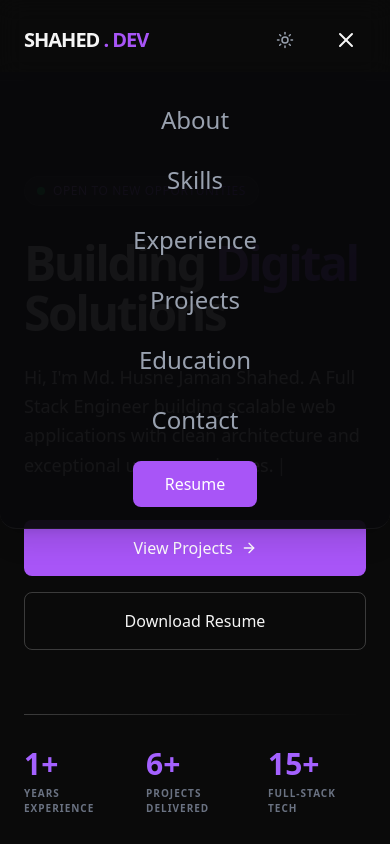
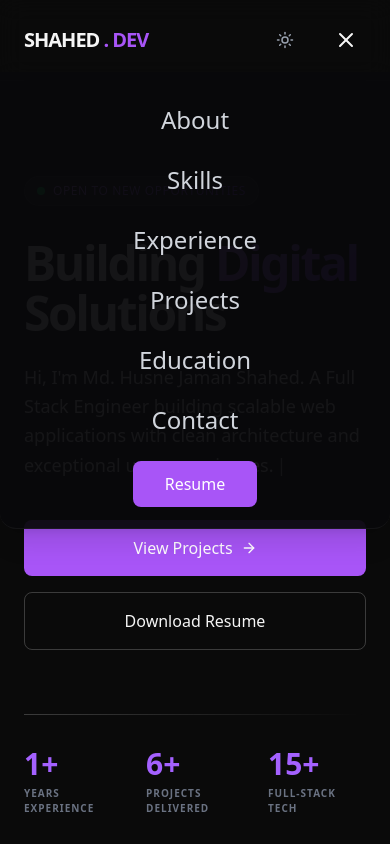
Before and after one commit to ShahedCE/Portfolio-Website, a Next.js app: page / in a window 390 px wide. Both pictures are taken after a click on the button 346 px from the left and 40 px from the top of the page. Shown: the top 844 px of the page. Built offline with nearby package versions, Linux system fonts and the light colour scheme.

Commit message:
Marquee & hamburger

```diff
--- a/src/components/layout/Navbar.tsx
+++ b/src/components/layout/Navbar.tsx
@@ -154,7 +154,7 @@ export default function Navbar() {
                   <Link
                     href={item.href}
                     onClick={() => setIsOpen(false)}
-                    className="text-2xl font-medium text-gray-400 hover:text-foreground transition-colors"
+                    className="text-2xl font-medium text-gray-600 dark:text-gray-300 hover:text-black dark:hover:text-white transition-colors"
                   >
                     {item.label}
                   </Link>
--- a/src/components/sections/Hero.tsx
+++ b/src/components/sections/Hero.tsx
@@ -248,10 +248,10 @@ function MarqueeItem({
   return (
     <div className="group flex items-center gap-4 cursor-pointer">
       <div className="w-10 h-10 rounded-lg bg-black/5 dark:bg-white/5 border border-black/10 dark:border-white/10 flex items-center justify-center">
-        <Icon className="text-xl text-gray-300 transition-colors duration-300 group-hover:text-black dark:group-hover:text-gray-50" />
+        <Icon className="text-xl text-gray-900 dark:text-gray-300 transition-colors duration-300 group-hover:text-black dark:group-hover:text-white" />
       </div>
 
-      <span className="text-3xl font-bold tracking-wide text-gray-300 transition-colors duration-300 group-hover:text-black dark:group-hover:text-gray-50">
+      <span className="text-3xl font-bold tracking-wide text-gray-900 dark:text-gray-300 transition-colors duration-300 group-hover:text-black dark:group-hover:text-white">
         {name}
       </span>
     </div>
```
